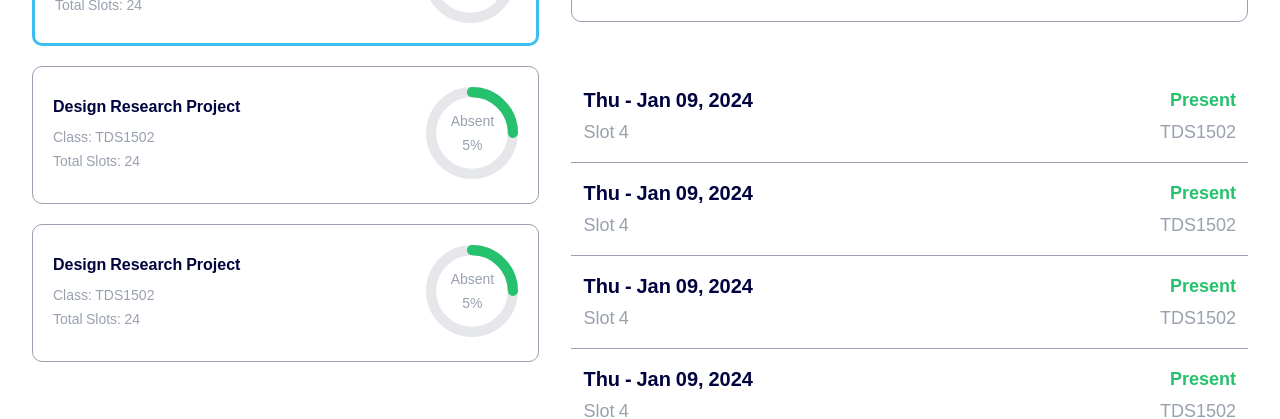
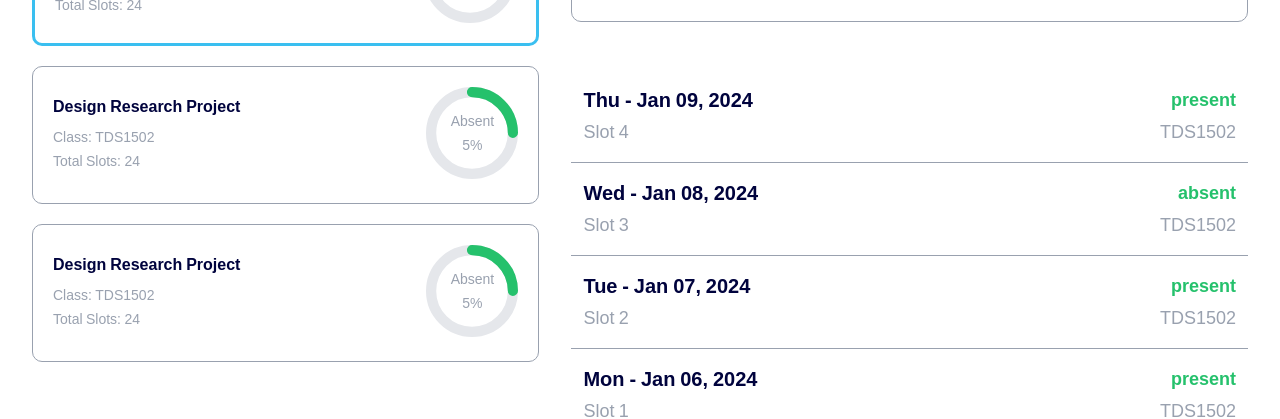
Before and after one commit to Horus031/FGW-Frontend, a React (Vite) app: page /attendance in a window 1280 px wide. Shown: the part 384-803 px from the top of the page. Built offline with nearby package versions, Linux system fonts and the light colour scheme.

Commit message:
fix style attendance report and fix typescript

```diff
--- a/src/components/AttendancePage/AttendanceDetails.tsx
+++ b/src/components/AttendancePage/AttendanceDetails.tsx
@@ -1,5 +1,31 @@
+import AttendanceSlotDetail from "./AttendanceSlot";
+import type { AttendanceSlot } from "../../models/attendance";
 
-import AttendanceSlot from "./AttendanceSlot";
+
+
+const data: AttendanceSlot[] = [
+  {
+    date: "Thu - Jan 09, 2024", status: "present", slot: "Slot 4", code: "TDS1502",
+  },
+  {
+    date: "Wed - Jan 08, 2024", status: "absent", slot: "Slot 3", code: "TDS1502",
+  },
+  {
+    date: "Tue - Jan 07, 2024", status: "present", slot: "Slot 2", code: "TDS1502",
+  },
+  {
+    date: "Mon - Jan 06, 2024", status: "present", slot: "Slot 1", code: "TDS1502",
+  },
+  {
+    date: "Mon - Jan 06, 2024", status: "present", slot: "Slot 1", code: "TDS1502",
+  },
+  {
+    date: "Mon - Jan 06, 2024", status: "present", slot: "Slot 1", code: "TDS1502",
+  },
+  {
+    date: "Mon - Jan 06, 2024", status: "present", slot: "Slot 1", code: "TDS1502",
+  },
+];
 
 const AttendanceDetails = () => {
   return (
@@ -24,14 +50,10 @@ const AttendanceDetails = () => {
       </div>
 
 
-      <div className="grid grid-rows-6">
-        <AttendanceSlot />
-        <AttendanceSlot />
-        <AttendanceSlot />
-        <AttendanceSlot />
-        <AttendanceSlot />
-        <AttendanceSlot />
+      <div className="flex flex-col overflow-y-auto max-h-[500px]">
+        <AttendanceSlotDetail data={data} />
       </div>
+
     </div>
   );
 };
--- a/src/components/AttendancePage/AttendanceSlot.tsx
+++ b/src/components/AttendancePage/AttendanceSlot.tsx
@@ -1,17 +1,20 @@
+import type { AttendanceSlotProps } from "../../models/attendance";
 
-const AttendanceSlot = () => {
+const AttendanceSlotDetail = ({ data }: AttendanceSlotProps) => {
   return (
-    <div className="flex flex-col gap-1 px-3 py-4 border-b-1 border-gray-400">
-      <div className="flex justify-between text-xl font-semibold">
-        <h4 className="text-primary">Thu - Jan 09, 2024</h4>
-        <span className="text-lg text-approve">Present</span>
+    data.map((item, index) => (
+      <div key={index} className="flex flex-col gap-1 px-3 py-4 border-b-1 border-gray-400">
+        <div className="flex justify-between text-xl font-semibold">
+          <h4 className="text-primary">{item.date}</h4>
+          <span className="text-lg text-approve">{item.status}</span>
+        </div>
+        <div className="flex justify-between text-lg text-gray-400 font-medium">
+          <h4 className="">{item.slot}</h4>
+          <span className="">{item.code}</span>
+        </div>
       </div>
-      <div className="flex justify-between text-lg text-gray-400 font-medium">
-        <h4 className="">Slot 4</h4>
-        <span className="">TDS1502</span>
-      </div>
-    </div>
+    ))
   );
 };
 
-export default AttendanceSlot;
+export default AttendanceSlotDetail;
```
Also changed, not shown: src/models/attendance.ts (+8 -2 lines).
